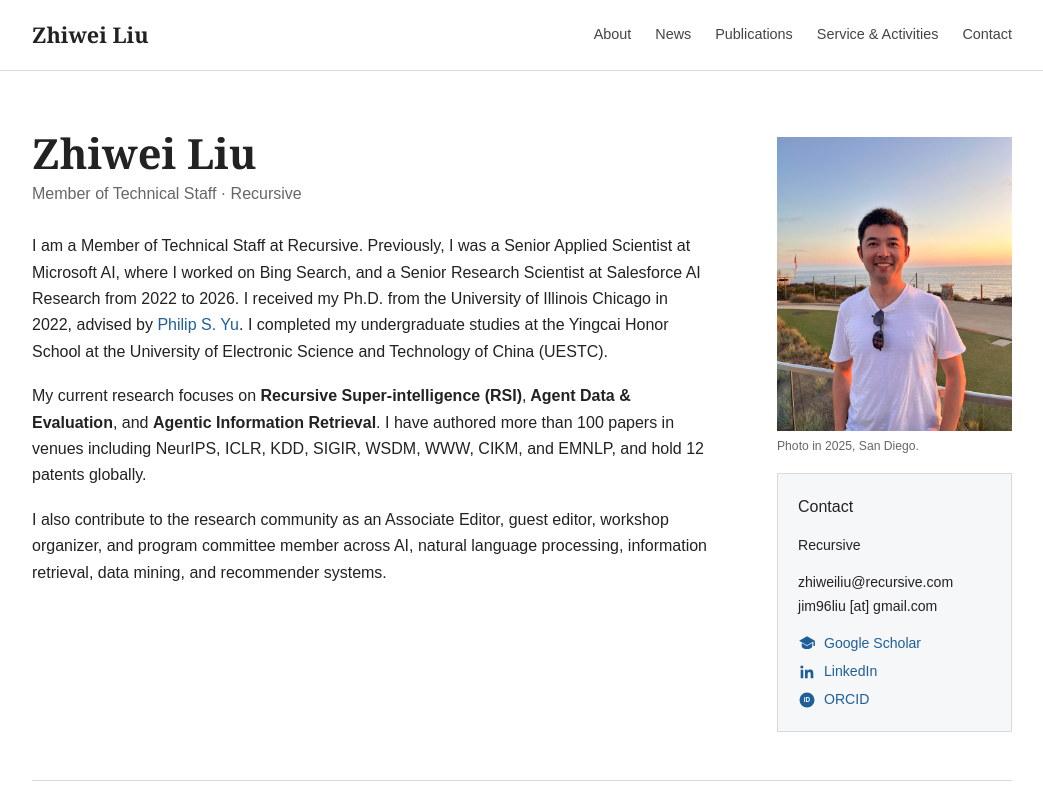
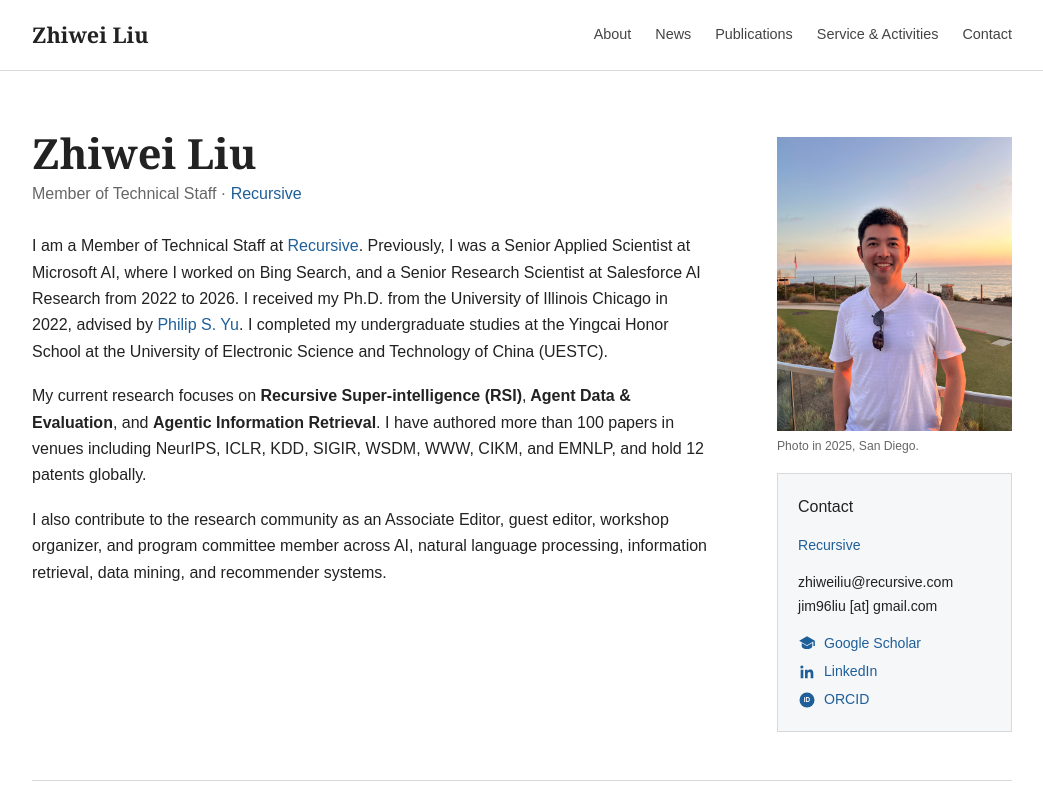
Before and after one commit to JimLiu96/JimLiu96.github.io, a Next.js app: page / in a window 1280 px wide. Shown: the top 800 px of the page, without its empty margins (118-1161 px from the left). Built offline with nearby package versions, Linux system fonts and the light colour scheme.

Commit message:
Link Recursive company references

```diff
--- a/app/page.tsx
+++ b/app/page.tsx
@@ -120,9 +120,14 @@ export default function Home() {
         <section className="academicIntro" id="about">
           <div>
             <h1>Zhiwei Liu</h1>
-            <p className="role">Member of Technical Staff · Recursive</p>
+            <p className="role">
+              Member of Technical Staff ·{' '}
+              <a href="https://www.recursive.com/" target="_blank" rel="noreferrer">Recursive</a>
+            </p>
             <p>
-              I am a Member of Technical Staff at Recursive. Previously, I was a Senior Applied
+              I am a Member of Technical Staff at{' '}
+              <a href="https://www.recursive.com/" target="_blank" rel="noreferrer">Recursive</a>.
+              {' '}Previously, I was a Senior Applied
               Scientist at Microsoft AI, where I worked on Bing Search, and a Senior Research
               Scientist at Salesforce AI Research from 2022 to 2026. I received my Ph.D. from
               the University of Illinois Chicago in 2022, advised by{' '}
@@ -156,7 +161,7 @@ export default function Home() {
             </figure>
             <div className="contactDetails" id="contact">
               <h2>Contact</h2>
-              <p>Recursive</p>
+              <p><a href="https://www.recursive.com/" target="_blank" rel="noreferrer">Recursive</a></p>
               <p>zhiweiliu@recursive.com<br />jim96liu [at] gmail.com</p>
               <div className="profileLinks">
                 {profiles.map((profile) => (
```
